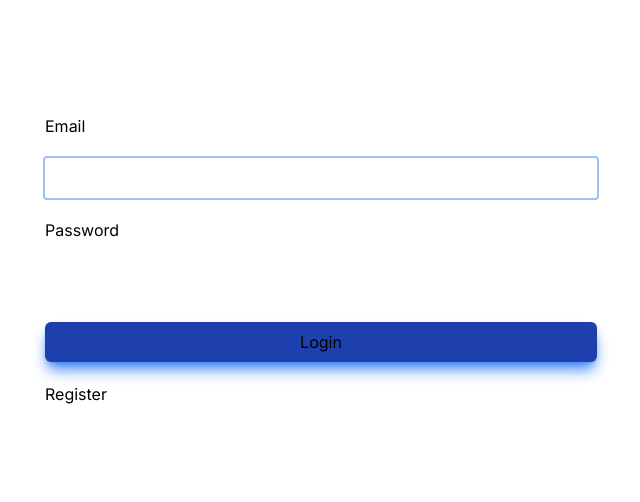
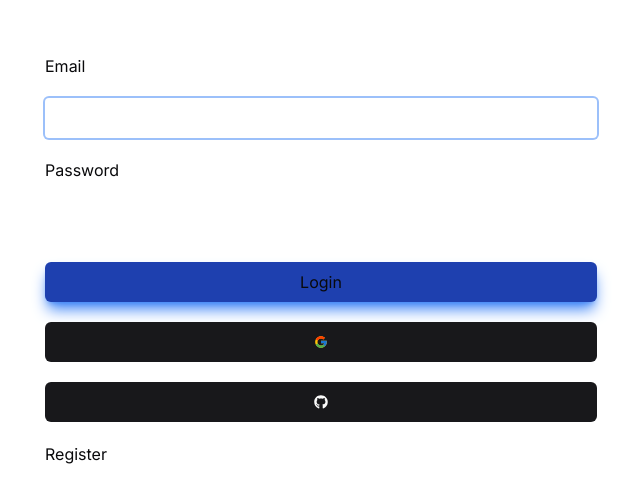
Before and after one commit to garold664/nextjs-auth-pet-project, a Next.js app: page /auth/login in a window 1280 px wide. Shown: the part 140-642 px from the top of the page, without its empty margins (319-959 px from the left). Built offline with nearby package versions, Linux system fonts and the light colour scheme; no server answers.

Commit message:
adds signin buttons for google and github

```diff
--- a/app/auth/login/page.tsx
+++ b/app/auth/login/page.tsx
@@ -6,12 +6,23 @@ import React from 'react';
 import { useFormState } from 'react-dom';
 
 import { auth } from '@/auth';
+import { Button } from '@/components/ui/button';
+import { FcGoogle } from 'react-icons/fc';
+import { FaGithub } from 'react-icons/fa';
+import { signIn } from 'next-auth/react';
+import { DEFAULT_LOGIN_REDIRECT } from '@/routes';
 
 export default function LoginPage() {
   const [state, formAction] = useFormState(login, {
     error: '',
     success: '',
   });
+
+  const onClick = (provider: 'google' | 'github') => () => {
+    signIn(provider, {
+      callbackUrl: DEFAULT_LOGIN_REDIRECT,
+    });
+  };
   return (
     <form action={formAction} className="flex flex-col w-[600px] p-6 gap-y-5">
       <label htmlFor="email">Email</label>
@@ -29,6 +40,12 @@ export default function LoginPage() {
         className="p-2 rounded-sm text-black"
       />
       <FormSubmit>Login</FormSubmit>
+      <Button onClick={onClick('google')} variant="default">
+        <FcGoogle />
+      </Button>
+      <Button onClick={onClick('github')} variant="default">
+        <FaGithub />
+      </Button>
       <Link href="/auth/register">Register</Link>
       {state?.error && (
         <ul className="bg-red-500/15 text-red-500  p-2 mt-4 rounded-md">
--- a/app/globals.css
+++ b/app/globals.css
@@ -1,3 +1,76 @@
 @tailwind base;
   @tailwind components;
   @tailwind utilities;
+
+  @layer base {
+    :root {
+      --background: 0 0% 100%;
+      --foreground: 240 10% 3.9%;
+
+      --card: 0 0% 100%;
+      --card-foreground: 240 10% 3.9%;
+
+      --popover: 0 0% 100%;
+      --popover-foreground: 240 10% 3.9%;
+
+      --primary: 240 5.9% 10%;
+      --primary-foreground: 0 0% 98%;
+
+      --secondary: 240 4.8% 95.9%;
+      --secondary-foreground: 240 5.9% 10%;
+
+      --muted: 240 4.8% 95.9%;
+      --muted-foreground: 240 3.8% 46.1%;
+
+      --accent: 240 4.8% 95.9%;
+      --accent-foreground: 240 5.9% 10%;
+
+      --destructive: 0 84.2% 60.2%;
+      --destructive-foreground: 0 0% 98%;
+
+      --border: 240 5.9% 90%;
+      --input: 240 5.9% 90%;
+      --ring: 240 10% 3.9%;
+
+      --radius: 0.5rem;
+    }
+
+    .dark {
+      --background: 240 10% 3.9%;
+      --foreground: 0 0% 98%;
+
+      --card: 240 10% 3.9%;
+      --card-foreground: 0 0% 98%;
+
+      --popover: 240 10% 3.9%;
+      --popover-foreground: 0 0% 98%;
+
+      --primary: 0 0% 98%;
+      --primary-foreground: 240 5.9% 10%;
+
+      --secondary: 240 3.7% 15.9%;
+      --secondary-foreground: 0 0% 98%;
+
+      --muted: 240 3.7% 15.9%;
+      --muted-foreground: 240 5% 64.9%;
+
+      --accent: 240 3.7% 15.9%;
+      --accent-foreground: 0 0% 98%;
+
+      --destructive: 0 62.8% 30.6%;
+      --destructive-foreground: 0 0% 98%;
+
+      --border: 240 3.7% 15.9%;
+      --input: 240 3.7% 15.9%;
+      --ring: 240 4.9% 83.9%;
+    }
+  }
+
+  @layer base {
+    * {
+      @apply border-border;
+    }
+    body {
+      @apply bg-background text-foreground;
+    }
+  }
--- a/auth.config.ts
+++ b/auth.config.ts
@@ -8,8 +8,14 @@ import bcrypt from 'bcryptjs';
 
 export default {
   providers: [
-    GitHub,
-    Google,
+    GitHub({
+      clientId: process.env.GITHUB_ID,
+      clientSecret: process.env.GITHUB_SECRET,
+    }),
+    Google({
+      clientId: process.env.GOOGLE_CLIENT_ID,
+      clientSecret: process.env.GOOGLE_CLIENT_SECRET,
+    }),
     Credentials({
       async authorize(credentials) {
         const validatedFields = LoginSchema.safeParse(credentials);
--- a/package.json
+++ b/package.json
@@ -20,6 +20,7 @@
     "next-auth": "^5.0.0-beta.19",
     "react": "^18",
     "react-dom": "^18",
+    "react-icons": "^5.2.1",
     "tailwind-merge": "^2.3.0",
     "tailwindcss-animate": "^1.0.7",
     "zod": "^3.23.8"
--- a/tailwind.config.ts
+++ b/tailwind.config.ts
@@ -7,7 +7,7 @@ const config = {
     './components/**/*.{ts,tsx}',
     './app/**/*.{ts,tsx}',
     './src/**/*.{ts,tsx}',
-  ],
+	],
   prefix: "",
   theme: {
     container: {
@@ -18,6 +18,46 @@ const config = {
       },
     },
     extend: {
+      colors: {
+        border: "hsl(var(--border))",
+        input: "hsl(var(--input))",
+        ring: "hsl(var(--ring))",
+        background: "hsl(var(--background))",
+        foreground: "hsl(var(--foreground))",
+        primary: {
+          DEFAULT: "hsl(var(--primary))",
+          foreground: "hsl(var(--primary-foreground))",
+        },
+        secondary: {
+          DEFAULT: "hsl(var(--secondary))",
+          foreground: "hsl(var(--secondary-foreground))",
+        },
+        destructive: {
+          DEFAULT: "hsl(var(--destructive))",
+          foreground: "hsl(var(--destructive-foreground))",
+        },
+        muted: {
+          DEFAULT: "hsl(var(--muted))",
+          foreground: "hsl(var(--muted-foreground))",
+        },
+        accent: {
+          DEFAULT: "hsl(var(--accent))",
+          foreground: "hsl(var(--accent-foreground))",
+        },
+        popover: {
+          DEFAULT: "hsl(var(--popover))",
+          foreground: "hsl(var(--popover-foreground))",
+        },
+        card: {
+          DEFAULT: "hsl(var(--card))",
+          foreground: "hsl(var(--card-foreground))",
+        },
+      },
+      borderRadius: {
+        lg: "var(--radius)",
+        md: "calc(var(--radius) - 2px)",
+        sm: "calc(var(--radius) - 4px)",
+      },
       keyframes: {
         "accordion-down": {
           from: { height: "0" },
```
Also changed, not shown: components.json, 1 other file (tests, documents, lock files or other folders).
